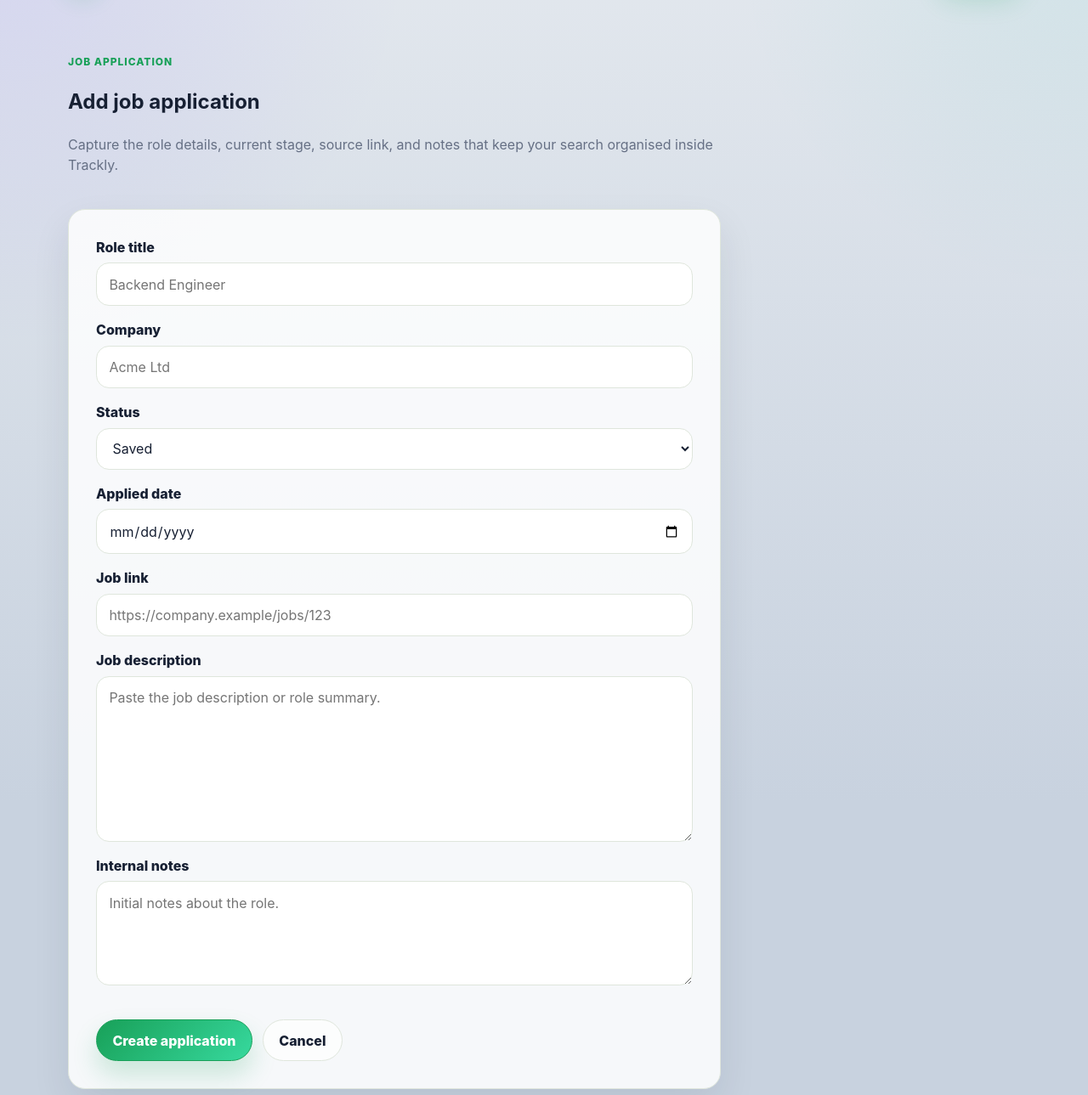
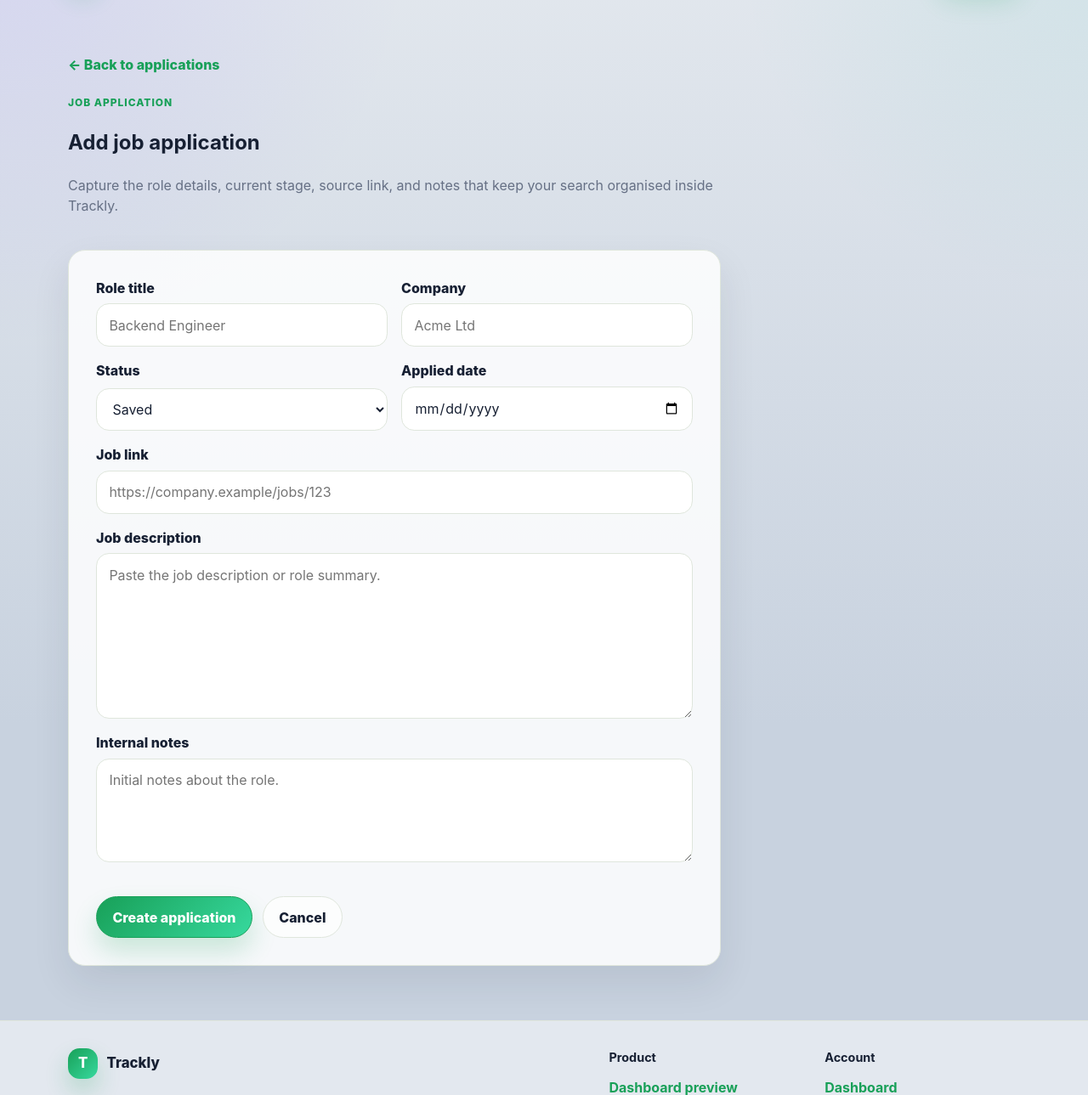
Before and after one commit to AAdewunmi/Trackly-Job-Applications-Tracker-Project, a Django app: page /applications/new/ in a window 1280 px wide. Shown: the part 73-1362 px from the top of the page at 85% size. Run offline with Django 5.2, Linux system fonts and the light colour scheme; the visitor is signed in with stand-in values (Sample User, id 1).

Commit message:
feat(jobs): improve application form layout and navigation

```diff
--- a/apps/jobs/views.py
+++ b/apps/jobs/views.py
@@ -2,6 +2,7 @@
 
 from django.contrib import messages
 from django.contrib.auth.decorators import login_required
+from django.contrib.auth.views import redirect_to_login
 from django.http import HttpRequest, HttpResponse
 from django.shortcuts import redirect, render
 
@@ -13,9 +14,8 @@ from apps.jobs.selectors import (
 )
 
 
-@login_required
 def application_list(request: HttpRequest) -> HttpResponse:
-    """Render the authenticated user's job application list."""
+    """Render a user-scoped list or an empty anonymous preview."""
     applications = application_queryset_for_user(request.user)
 
     return render(
@@ -27,10 +27,12 @@ def application_list(request: HttpRequest) -> HttpResponse:
     )
 
 
-@login_required
 def application_create(request: HttpRequest) -> HttpResponse:
-    """Create a new job application owned by the authenticated user."""
+    """Preview creation anonymously or create an authenticated user's record."""
     if request.method == "POST":
+        if not request.user.is_authenticated:
+            return redirect_to_login(request.get_full_path())
+
         form = JobApplicationForm(request.POST)
 
         if form.is_valid():
--- a/static/css/theme.css
+++ b/static/css/theme.css
@@ -568,6 +568,16 @@ textarea {
   gap: 1rem;
 }
 
+.tl-form-grid {
+  display: grid;
+  gap: 1rem;
+  grid-template-columns: repeat(2, minmax(0, 1fr));
+}
+
+.tl-field-full {
+  grid-column: 1 / -1;
+}
+
 .tl-field {
   display: grid;
   gap: 0.4rem;
@@ -656,6 +666,12 @@ textarea:focus {
   grid-template-columns: minmax(0, 1fr);
 }
 
+.tl-back-link {
+  display: inline-flex;
+  margin-bottom: 1.5rem;
+  font-weight: 800;
+}
+
 .tl-definition-list {
   display: grid;
   gap: 1rem;
@@ -1732,4 +1748,8 @@ textarea:focus {
   .tl-definition-row {
     grid-template-columns: 1fr;
   }
-}
+
+  .tl-form-grid {
+    grid-template-columns: 1fr;
+  }
+}
--- a/templates/base.html
+++ b/templates/base.html
@@ -6,7 +6,7 @@
     <meta charset="utf-8">
     <meta name="viewport" content="width=device-width, initial-scale=1">
     <title>{% block title %}Trackly{% endblock %}</title>
-    <link href="{% static 'css/theme.css' %}?v=20260530-application-list-01" rel="stylesheet">
+    <link href="{% static 'css/theme.css' %}?v=20260530-application-form-01" rel="stylesheet">
     <script src="https://unpkg.com/htmx.org@2.0.4" defer></script>
   </head>
   <body class="{% block body_class %}{% endblock %}">
--- a/templates/jobs/application_form.html
+++ b/templates/jobs/application_form.html
@@ -5,6 +5,7 @@
 {% block content %}
 <section class="tl-account-layout">
     <div>
+        <a class="tl-back-link" href="{% url 'jobs:application_list' %}">&larr; Back to applications</a>
         <p class="tl-eyebrow">Job application</p>
         <h1>{{ form_title }}</h1>
         <p class="tl-muted">
@@ -23,6 +24,7 @@
                     </div>
                 {% endif %}
 
+                <div class="tl-form-grid">
                     <div class="tl-field">
                         <label class="tl-label" for="{{ form.title.id_for_label }}">Role title</label>
                         {{ form.title }}
@@ -55,7 +57,7 @@
                         {% endfor %}
                     </div>
 
-                <div class="tl-field">
+                    <div class="tl-field tl-field-full">
                         <label class="tl-label" for="{{ form.job_link.id_for_label }}">Job link</label>
                         {{ form.job_link }}
                         {% for error in form.job_link.errors %}
@@ -63,7 +65,7 @@
                         {% endfor %}
                     </div>
 
-                <div class="tl-field">
+                    <div class="tl-field tl-field-full">
                         <label class="tl-label" for="{{ form.job_description.id_for_label }}">Job description</label>
                         {{ form.job_description }}
                         {% for error in form.job_description.errors %}
@@ -71,12 +73,13 @@
                         {% endfor %}
                     </div>
 
-                <div class="tl-field">
+                    <div class="tl-field tl-field-full">
                         <label class="tl-label" for="{{ form.notes.id_for_label }}">Internal notes</label>
                         {{ form.notes }}
                         {% for error in form.notes.errors %}
                             <div class="tl-field-error">{{ error }}</div>
                         {% endfor %}
+                    </div>
                 </div>
 
                 <div class="tl-actions">
```
Also changed, not shown: apps/jobs/tests/test_job_views.py (+20 -5 lines), apps/jobs/tests/test_views.py (+4 -4 lines). Lines whose indentation alone changed are shown as unchanged.
